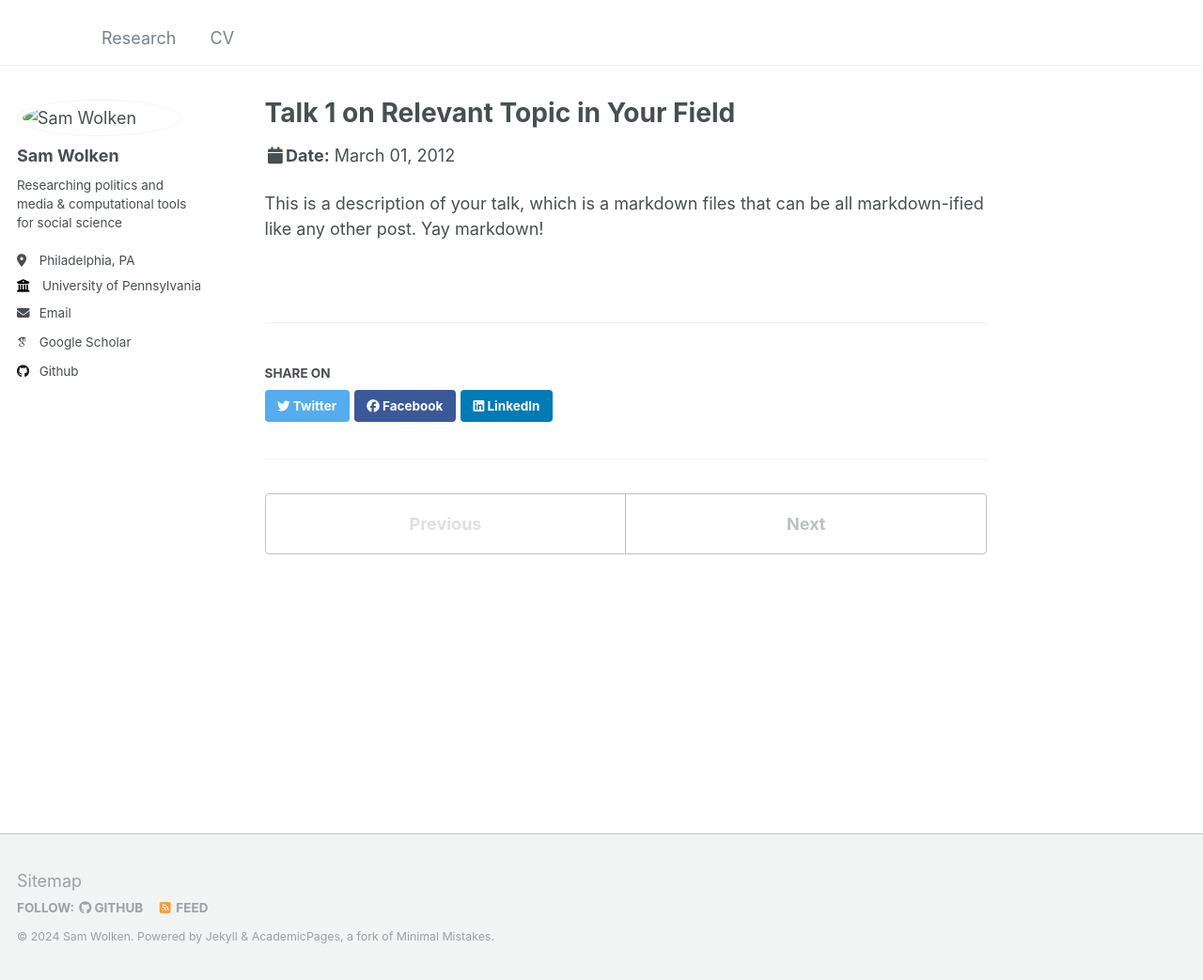
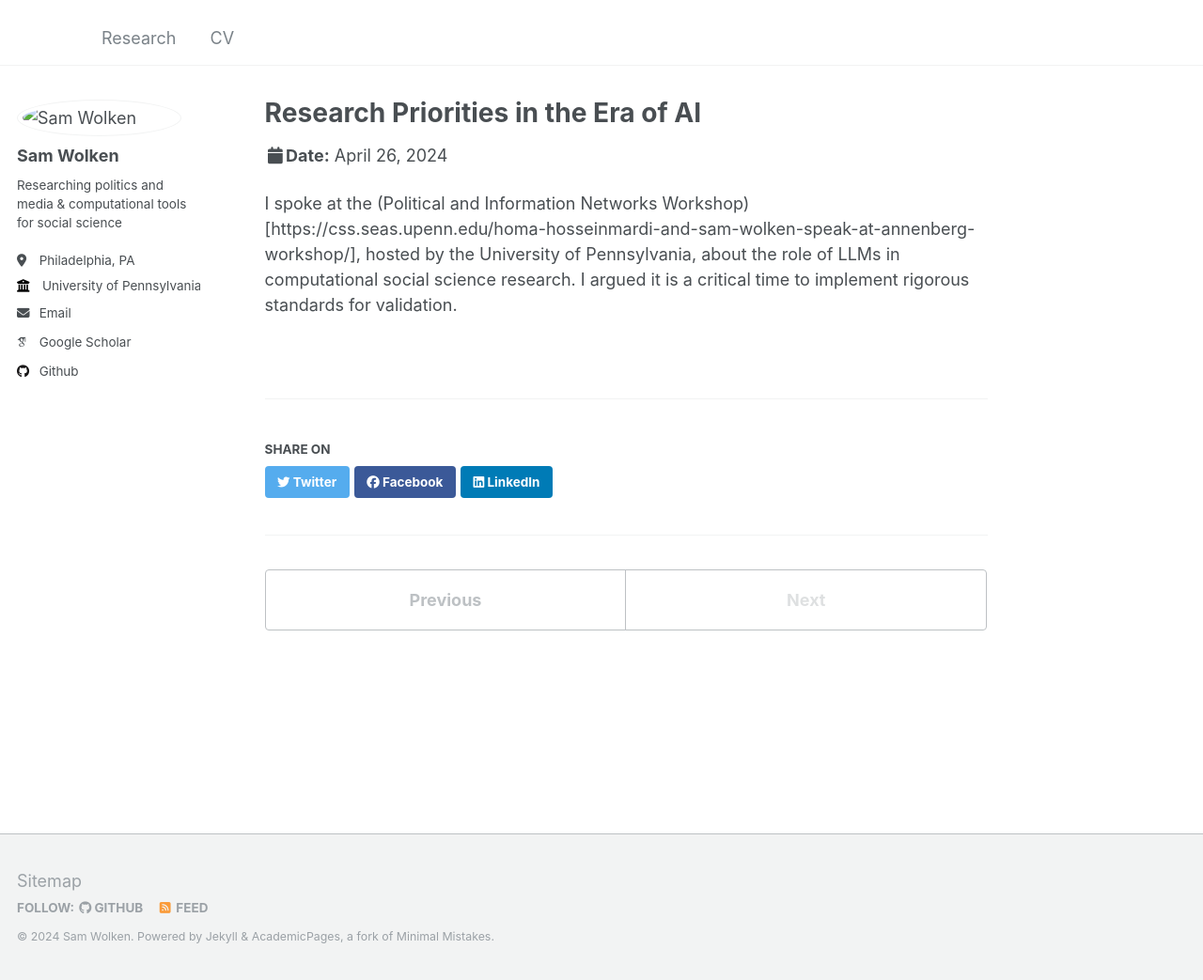
Before and after one commit to swolken/.github.io, a Jekyll site: the page built from _talks/2012-03-01-talk-1.md, in a window 1280 px wide and 1043 px high. Shown: the whole window at 94% size. Built offline with Jekyll 4.4.1, drawn with Linux system fonts in a browser that asks for light colours; some web fonts are replaced.

Commit message:
Update 2012-03-01-talk-1.md

```diff
--- a/_talks/2012-03-01-talk-1.md
+++ b/_talks/2012-03-01-talk-1.md
@@ -1,11 +1,11 @@
 ---
-title: "Talk 1 on Relevant Topic in Your Field"
+title: "Research Priorities in the Era of AI"
 collection: talks
 type: "Talk"
 permalink: /talks/2012-03-01-talk-1
-venue: "UC San Francisco, Department of Testing"
-date: 2012-03-01
-location: "San Francisco, California"
+venue: "Political and Information Networks Workshop"
+date: 2024-04-26
+location: "Philadelphia, PA"
 ---
 
-This is a description of your talk, which is a markdown files that can be all markdown-ified like any other post. Yay markdown!
+I spoke at the (Political and Information Networks Workshop)[https://css.seas.upenn.edu/homa-hosseinmardi-and-sam-wolken-speak-at-annenberg-workshop/], hosted by the University of Pennsylvania, about the role of LLMs in computational social science research. I argued it is a critical time to implement rigorous standards for validation.
```
